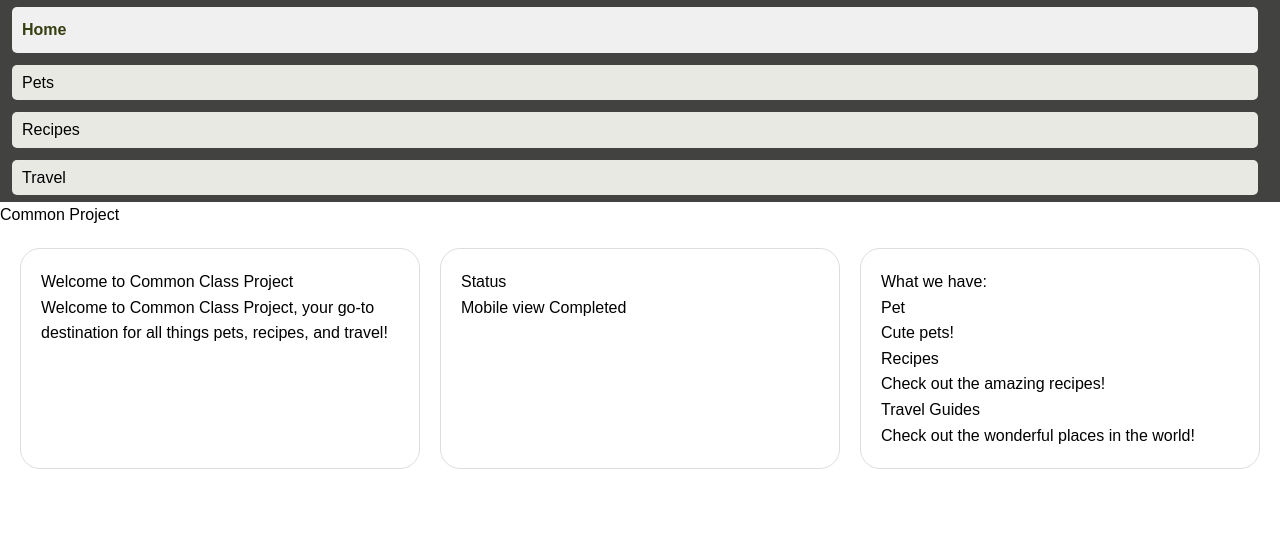
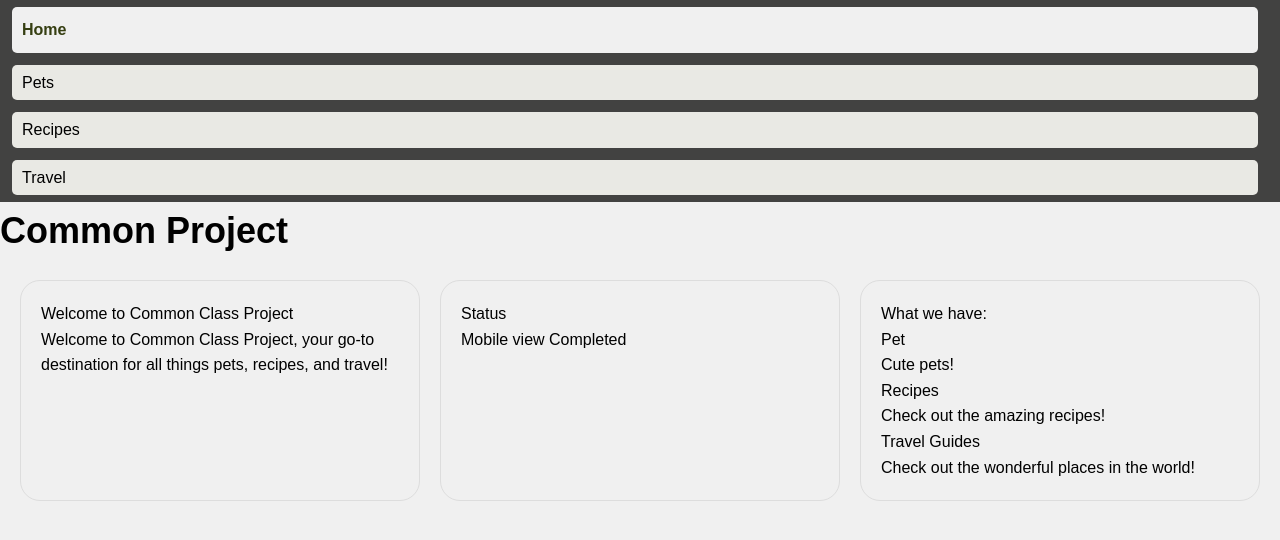
Before and after one commit to freshmanst/ccp_mobile_w24, a plain HTML site: page index.html in a window 1280 px wide. Drawn offline with Linux system fonts and the light colour scheme.

Commit message:
Add files via upload

```diff
--- a/css/styles.css
+++ b/css/styles.css
@@ -16,8 +16,6 @@ header {
     /* background-color: #eeeee2;  */
     box-sizing: border-box;
 }
-
-
 
 
 .navigation li {
@@ -109,6 +107,12 @@ section {
     border-radius: 20px;
 }
 
+h1 {
+    font-size: 36px;
+    font-family: sans-serif;
+    font-weight: 700;
+  }
+
 
 img {
 
@@ -132,4 +136,5 @@ video {
 body {
     font-family: Arial, sans-serif;
     line-height: 1.6;
+    background-color: #f0f0f0
 }
```
